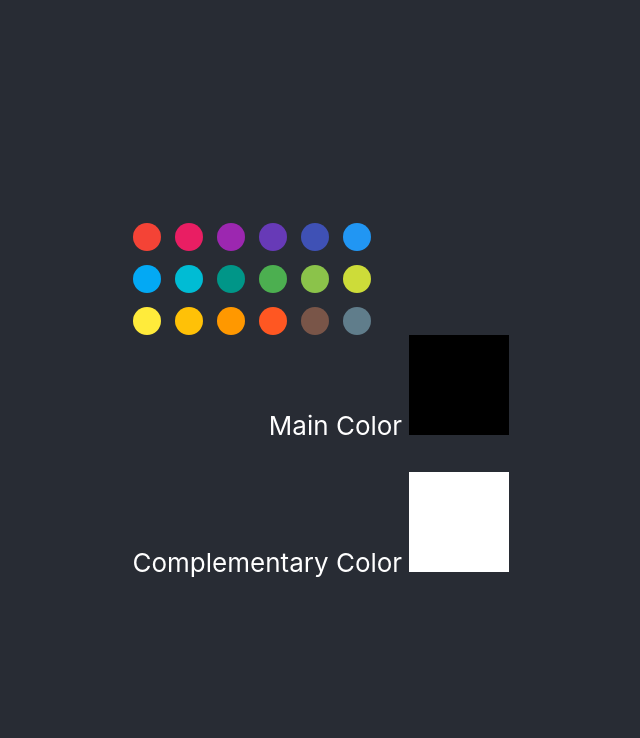
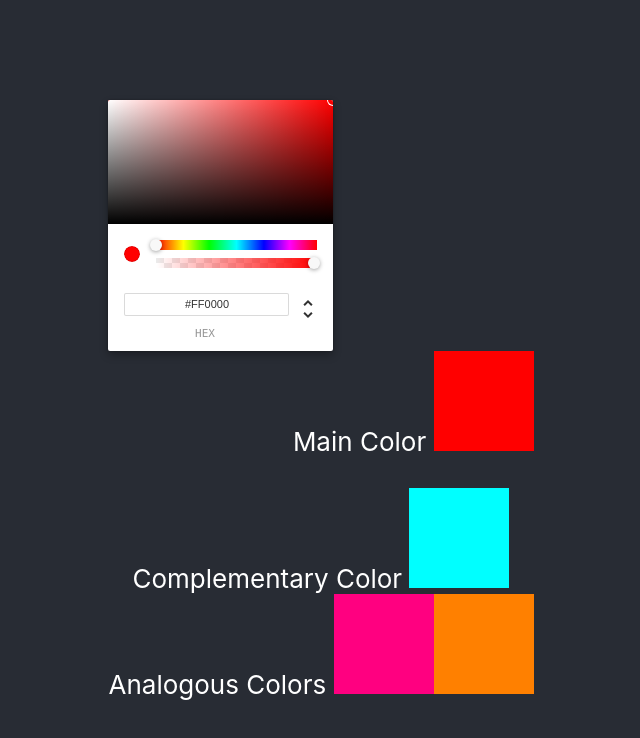
Before and after one commit to LuoKevin/color-calculator, a React (Create React App) app: page / in a window 1280 px wide. Shown: the top 738 px of the page, without its empty margins (319-959 px from the left). Built offline with nearby package versions, Linux system fonts and the light colour scheme.

Commit message:
analogous colors display

```diff
--- /dev/null
+++ b/src/color/calculators/analColors.ts
@@ -0,0 +1,53 @@
+const hexToHSL = (hex: string): { h: number; s: number; l: number } => {
+    hex = hex.replace(/^#/, "");
+
+    let r = parseInt(hex.substring(0, 2), 16) / 255;
+    let g = parseInt(hex.substring(2, 4), 16) / 255;
+    let b = parseInt(hex.substring(4, 6), 16) / 255;
+
+    let max = Math.max(r, g, b);
+    let min = Math.min(r, g, b);
+    let h = 0,
+        s = 0,
+        l = (max + min) / 2;
+
+    if (max !== min) {
+        let d = max - min;
+        s = l > 0.5 ? d / (2 - max - min) : d / (max + min);
+        switch (max) {
+            case r:
+                h = (g - b) / d + (g < b ? 6 : 0);
+                break;
+            case g:
+                h = (b - r) / d + 2;
+                break;
+            case b:
+                h = (r - g) / d + 4;
+                break;
+        }
+        h = Math.round(h * 60);
+    }
+
+    return { h, s: Math.round(s * 100), l: Math.round(l * 100) };
+};
+
+const hslToHex = (h: number, s: number, l: number): string => {
+    s /= 100;
+    l /= 100;
+
+    const k = (n: number) => (n + h / 30) % 12;
+    const a = s * Math.min(l, 1 - l);
+    const f = (n: number) =>
+        Math.round((l - a * Math.max(-1, Math.min(k(n) - 3, Math.min(9 - k(n), 1)))) * 255)
+            .toString(16)
+            .padStart(2, "0");
+
+    return `#${f(0)}${f(8)}${f(4)}`;
+};
+
+export default function analColors(hex: string): string[] {
+    const { h, s, l } = hexToHSL(hex);
+    const analogous1 = hslToHex((h - 30 + 360) % 360, s, l);
+    const analogous2 = hslToHex((h + 30) % 360, s, l);
+    return [analogous1, analogous2];
+};
--- a/src/color/components/ColorApp.tsx
+++ b/src/color/components/ColorApp.tsx
@@ -4,7 +4,7 @@ import ColorViewer from "./ColorViewer"
 import { ColorWheelProvider } from '../interfaces/ColorWheel'
 
 function ColorApp() {
-    const [colorWheel, setColorWheel] = useState(new ColorWheelProvider("#000000"))
+    const [colorWheel, setColorWheel] = useState(new ColorWheelProvider("#FF0000"))
 
     return (<div>
         {colorPicker(colorWheel, setColorWheel)}
--- a/src/color/components/ColorPicker.tsx
+++ b/src/color/components/ColorPicker.tsx
@@ -1,5 +1,5 @@
 import React from 'react';
-import { CirclePicker, ColorChangeHandler } from 'react-color';
+import { ChromePicker, ColorChangeHandler } from 'react-color';
 import ColorWheel, { ColorWheelProvider } from '../interfaces/ColorWheel';
 
 
@@ -9,7 +9,7 @@ function colorPicker(colorWheel: ColorWheel, setColor:React.Dispatch<React.SetSt
         setColor(new ColorWheelProvider(color.hex));
     }
 
-    return <CirclePicker
+    return <ChromePicker
         color={colorWheel.mainColor}
         onChange={onChangeColor}
         onChangeComplete={onChangeColor}
--- a/src/color/components/ColorViewer.tsx
+++ b/src/color/components/ColorViewer.tsx
@@ -1,6 +1,7 @@
 import React from 'react';
 import ColorWheel from '../interfaces/ColorWheel';
 import RowDisplay from './RowDisplay';
+import RowMultDisplay from './RowMultDisplay';
 
 function ColorViewer(colorWheel: ColorWheel) {
     const viewerStyle = {
@@ -12,6 +13,7 @@ function ColorViewer(colorWheel: ColorWheel) {
             <div style={viewerStyle}>{RowDisplay("Main Color", colorWheel.mainColor)}</div>
             <br />
              {RowDisplay("Complementary Color", colorWheel.complementaryColor)}
+            {RowMultDisplay("Analogous Colors", colorWheel.analogousColors)}
         </div>
     )
 }
--- /dev/null
+++ b/src/color/components/RowMultDisplay.tsx
@@ -0,0 +1,20 @@
+import React from 'react';
+import {ColorBox} from './ColorViewer';
+
+//Displays Color with label
+
+function RowMultDisplay(label: string, colors: string[]) {
+    const rowStyle = {
+        display: 'inline-block',
+
+    };
+    return (
+        <div>
+            {label}   {colors.map(color => (<div style={rowStyle}> {ColorBox(color)}</div>))}
+        </div>)
+}
+
+export default RowMultDisplay;
+
+
+// <div style={rowStyle}> {label}  {ColorBox(hex)} </div>
--- a/src/color/interfaces/ColorWheel.ts
+++ b/src/color/interfaces/ColorWheel.ts
@@ -1,3 +1,4 @@
+import analColors from "../calculators/analColors";
 import ColorCalc from "../calculators/ColorCalc";
 
 
@@ -6,13 +7,16 @@ const colCalc = new ColorCalc()
 export default interface ColorWheel {
     mainColor: string;
     complementaryColor: string;
+    analogousColors: string[];
 }
 
 export class ColorWheelProvider implements ColorWheel {
     constructor(private readonly color: string) {
         this.mainColor = color
         this.complementaryColor = colCalc.compColor(color)
+        this.analogousColors = analColors(color)
     }
     mainColor: string
     complementaryColor: string
+    analogousColors: string[]
 }
```
